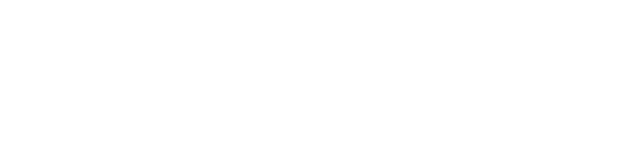
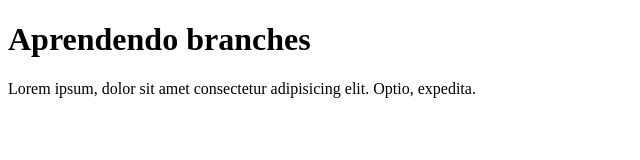
Before and after one commit to hsxflowers/aula4-branches, a plain HTML site: page index.html in a window 1280 px wide. Shown: the whole page, without its empty margins (0-640 px from the left). Drawn offline with Linux system fonts and the light colour scheme.

Commit message:
conteudo

```diff
--- a/index.html
+++ b/index.html
@@ -4,9 +4,13 @@
     <meta charset="UTF-8">
     <meta http-equiv="X-UA-Compatible" content="IE=edge">
     <meta name="viewport" content="width=device-width, initial-scale=1.0">
-    <title>Document</title>
+    <title>Branches</title>
 </head>
 <body>
+    <main>
+        <h1>Aprendendo branches</h1>
+        <p>Lorem ipsum, dolor sit amet consectetur adipisicing elit. Optio, expedita.</p>
+    </main>
 
 </body>
 </html>
```
